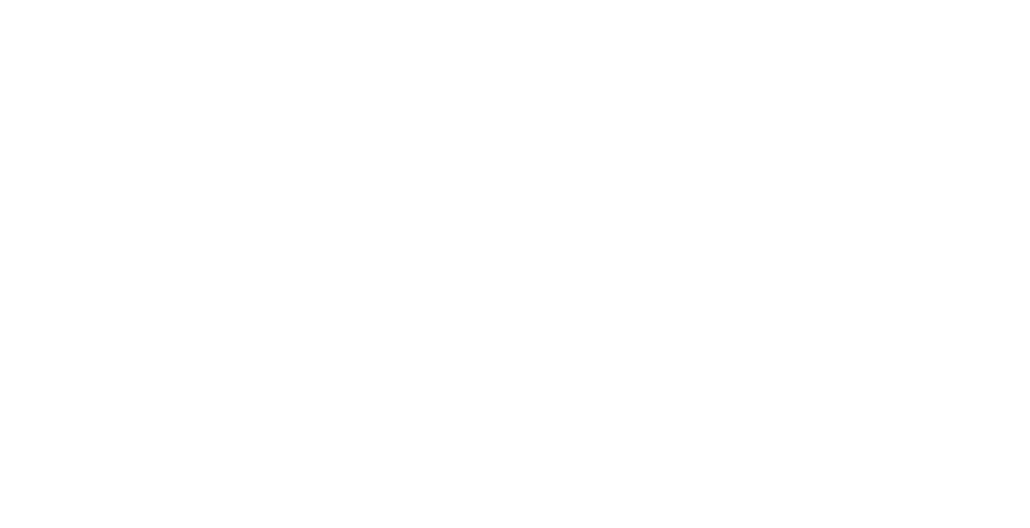
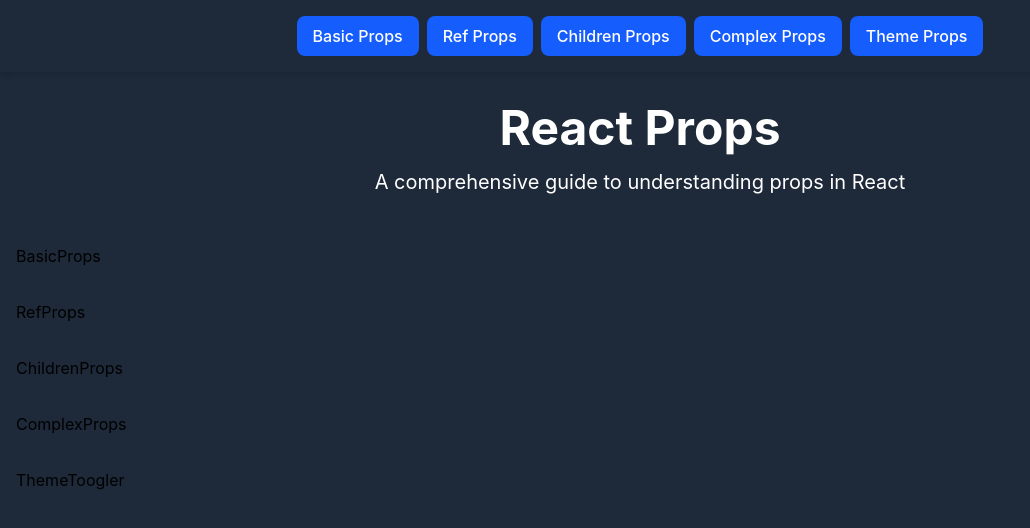
Before and after one commit to Shivamch0/React, a React (Vite) app in the folder Props/: page / in a window 1280 px wide. Shown: the top 528 px of the page, without its empty margins (0-1030 px from the left). Built offline with nearby package versions, Linux system fonts and the light colour scheme.

Commit message:
App file code and logic completed

```diff
--- a/Props/src/App.jsx
+++ b/Props/src/App.jsx
@@ -1,32 +1,73 @@
-import BasicProps from "./components/BasicProps"
-import ChildrenProps from "./components/ChildrenProps"
-import ComplexProps from "./components/ComplexProps"
-import RefProps from "./components/RefProps"
-import ThemeToogler from "./components/ThemeToogler"
+import BasicProps from "./components/BasicProps";
+import ChildrenProps from "./components/ChildrenProps";
+import ComplexProps from "./components/ComplexProps";
+import RefProps from "./components/RefProps";
+import ThemeToogler from "./components/ThemeToogler";
 
-function Navigation (){
+function Navigation() {
   const isDark = true;
 
   const sections = [
-    {ud : "basic" , label : "Basic Props" , },
-    {ud : "ref" , label : "ref Props"},
-    {ud : "children" , label : "children Props"},
-    {ud : "complex" , label : "complex Props"},
-    {ud : "theme" , label : "theme Props"},
-  ]
+    { id: "basic", label: "Basic Props" },
+    { id: "ref", label: "Ref Props" },
+    { id: "children", label: "Children Props" },
+    { id: "complex", label: "Complex Props" },
+    { id: "theme", label: "Theme Props" },
+  ];
 
+  return <nav className={` sticky top-0 z-50 shadow-md  ${
+          isDark ? "text-white" : "text-gray-800"
+        }`}>
+      <div className="container mx-auto px-4 py-4">
+        <div className="flex justify-center gap-2 flex-wrap ">
+          {sections.map((section) => (
+            <button key={section.id} className={`px-4 py-2  rounded-lg font-medium bg-blue-600 text-white cursor-pointer hover:bg-sky-700 `}>
+              <span >{section.label}</span>
+            </button>
+          ))}
+        </div>
+      </div>
+  </nav>;
+}
+
+function AppContent() {
+   const isDark = true;
   return (
-    <nav className={` sticky top-0 z-50`}>
-
-    </nav>
-  )
+    <div className={`min-h-screen bg-gray-800`}>
+      <Navigation/>
+      <div className="container mx-auto px-4 py-8">
+        <header className={`text-center mb-12 transition-colors ${
+          isDark ? "text-white" : "text-gray-800"
+        }`}>
+          <h1 className="text-5xl font-bold mb-4">React Props</h1>
+          <p className={`text-xl ${
+            isDark ? "text-white" : "text-gray-800"
+          }`}>A comprehensive guide to understanding props in React</p>
+        </header>
+        <div className="space-y-8">
+          <div id="basic" className="scroll-mt-200">
+            <BasicProps />
+          </div>
+          <div id="basic" className="scroll-mt-200">
+            <RefProps />
+          </div>
+          <div id="basic" className="scroll-mt-200">
+            <ChildrenProps />
+          </div>
+          <div id="basic" className="scroll-mt-200">
+            <ComplexProps />
+          </div>
+          <div id="basic" className="scroll-mt-200">
+            <ThemeToogler />
+          </div>
+        </div>
+      </div>
+    </div>
+  );
 }
 
 function App() {
-  return (
-    <>
-    </>
-  )
+  return <AppContent />;
 }
 
-export default App
+export default App;
```
